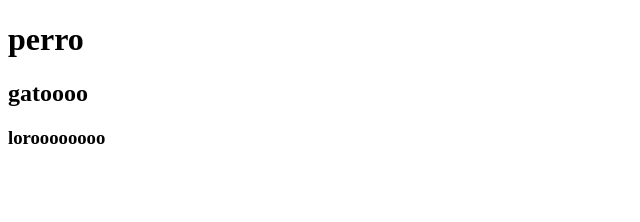
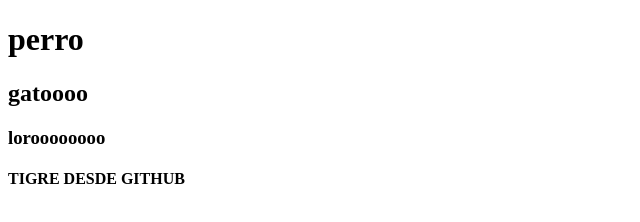
Before and after one commit to IVANHERRERA12/carpeta_prueba_01, a plain HTML site: page index.html in a window 1280 px wide. Shown: the whole page, without its empty margins (0-640 px from the left). Drawn offline with Linux system fonts and the light colour scheme.

Commit message:
Update index.html

```diff
--- a/index.html
+++ b/index.html
@@ -7,5 +7,6 @@
 <h1>perro</h1>
 <h2>gatoooo</h2>
 <h3>loroooooooo</h3>
+	<h4> TIGRE DESDE GITHUB </h4>
 </body>
 </html>
```
